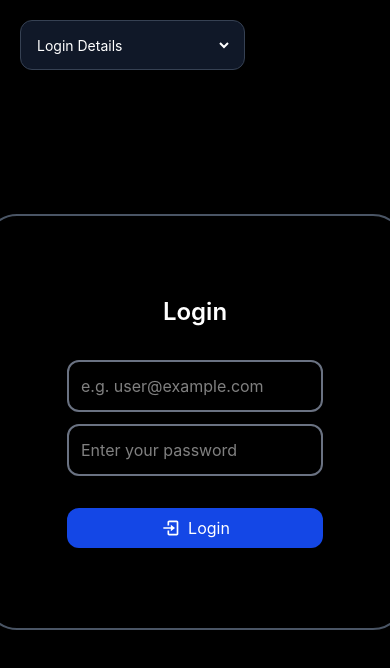
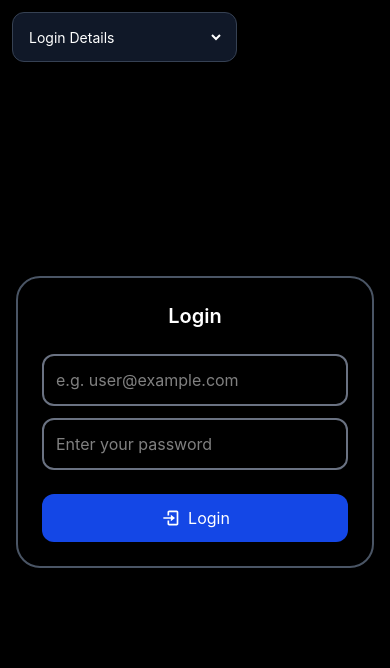
Before and after one commit to aryancodebase/Employee-Management-System, a React (Vite) app: page / in a window 390 px wide. Shown: the top 668 px of the page. Built offline with nearby package versions, Linux system fonts and the light colour scheme.

Commit message:
EMS || Made login page responsive

```diff
--- a/src/components/Auth/Login.jsx
+++ b/src/components/Auth/Login.jsx
@@ -14,29 +14,29 @@ const Login = ({ handleLogin }) => {
   };
 
   return (
-    <div className="relative min-h-screen w-full flex items-center justify-center">
+    <div className="relative min-h-screen w-full flex items-center justify-center px-4">
 
       {/* Top Left Suggestion */}
-      <div className="absolute top-5 left-5">
+      <div className="absolute top-3 left-3 sm:top-5 sm:left-5">
         <LoginSuggestion />
       </div>
 
       {/* Center Login Form */}
-      <div className="border-2 border-gray-600 rounded-4xl">
+      <div className="border-2 border-gray-600 rounded-3xl w-full max-w-md">
         <form
-          className="flex flex-col justify-center items-center gap-8 p-20"
+          className="flex flex-col justify-center items-center gap-6 sm:gap-8 p-6 sm:p-10 md:p-16"
           onSubmit={submitHandler}
         >
-          <h1 className="font-semibold text-2xl">Login</h1>
+          <h1 className="font-semibold text-xl sm:text-2xl">Login</h1>
 
-          <div className="flex flex-col gap-3">
+          <div className="flex flex-col gap-3 w-full">
             <input
               type="email"
               value={email}
               onChange={(e) => setEmail(e.target.value)}
               required
               placeholder="e.g. user@example.com"
-              className="border-2 w-64 p-3 rounded-xl outline-none border-gray-500"
+              className="border-2 w-full p-3 rounded-xl outline-none border-gray-500"
             />
 
             <input
@@ -45,11 +45,11 @@ const Login = ({ handleLogin }) => {
               value={password}
               onChange={(e) => setPassword(e.target.value)}
               placeholder="Enter your password"
-              className="border-2 w-64 p-3 rounded-xl outline-none border-gray-500"
+              className="border-2 w-full p-3 rounded-xl outline-none border-gray-500"
             />
           </div>
 
-          <button className="bg-blue-700 hover:bg-blue-800 transition-all text-white p-2 rounded-xl w-64 flex items-center justify-center gap-2">
+          <button className="bg-blue-700 hover:bg-blue-800 transition-all text-white p-3 rounded-xl w-full flex items-center justify-center gap-2">
             <BiLogIn className="text-xl" />
             Login
           </button>
```
